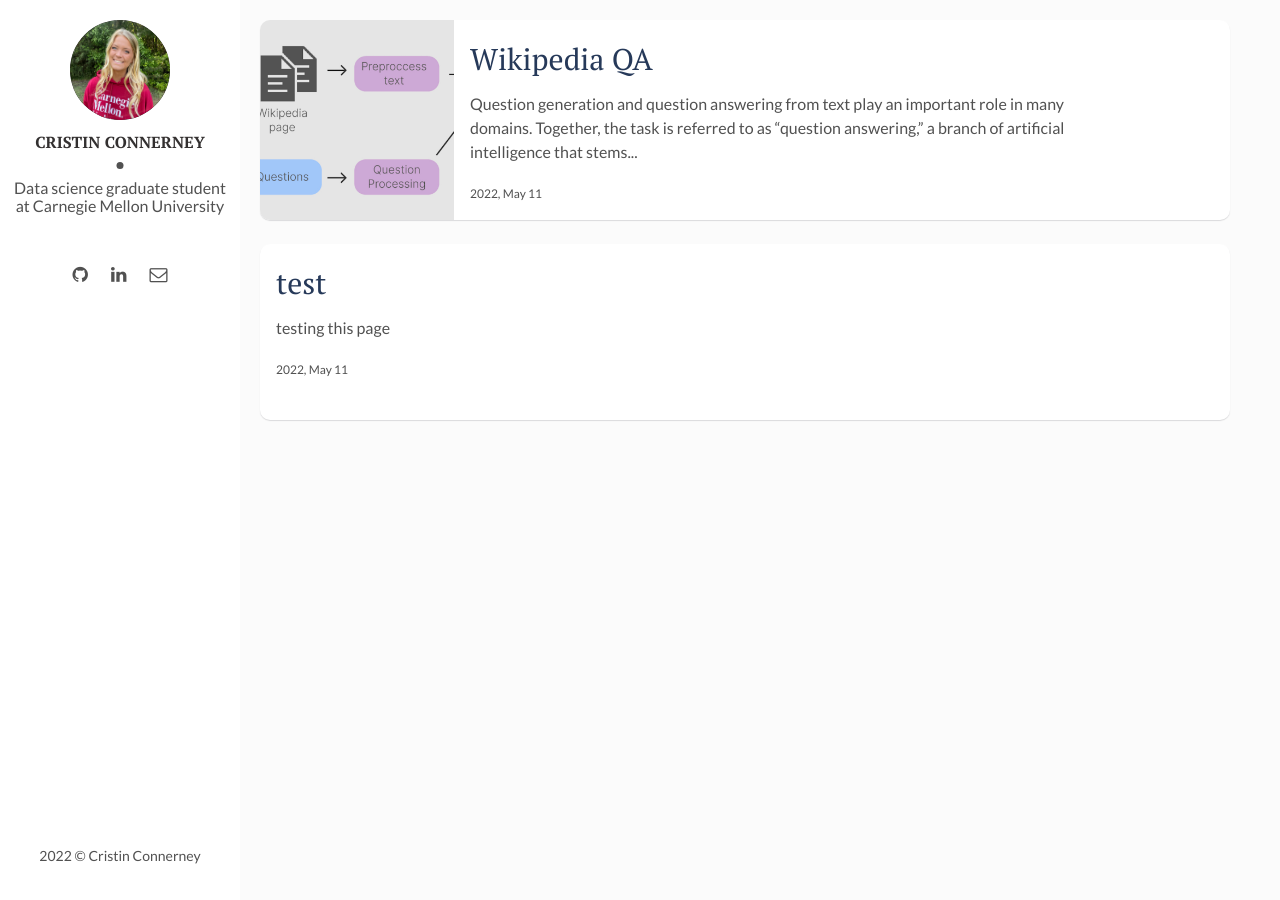
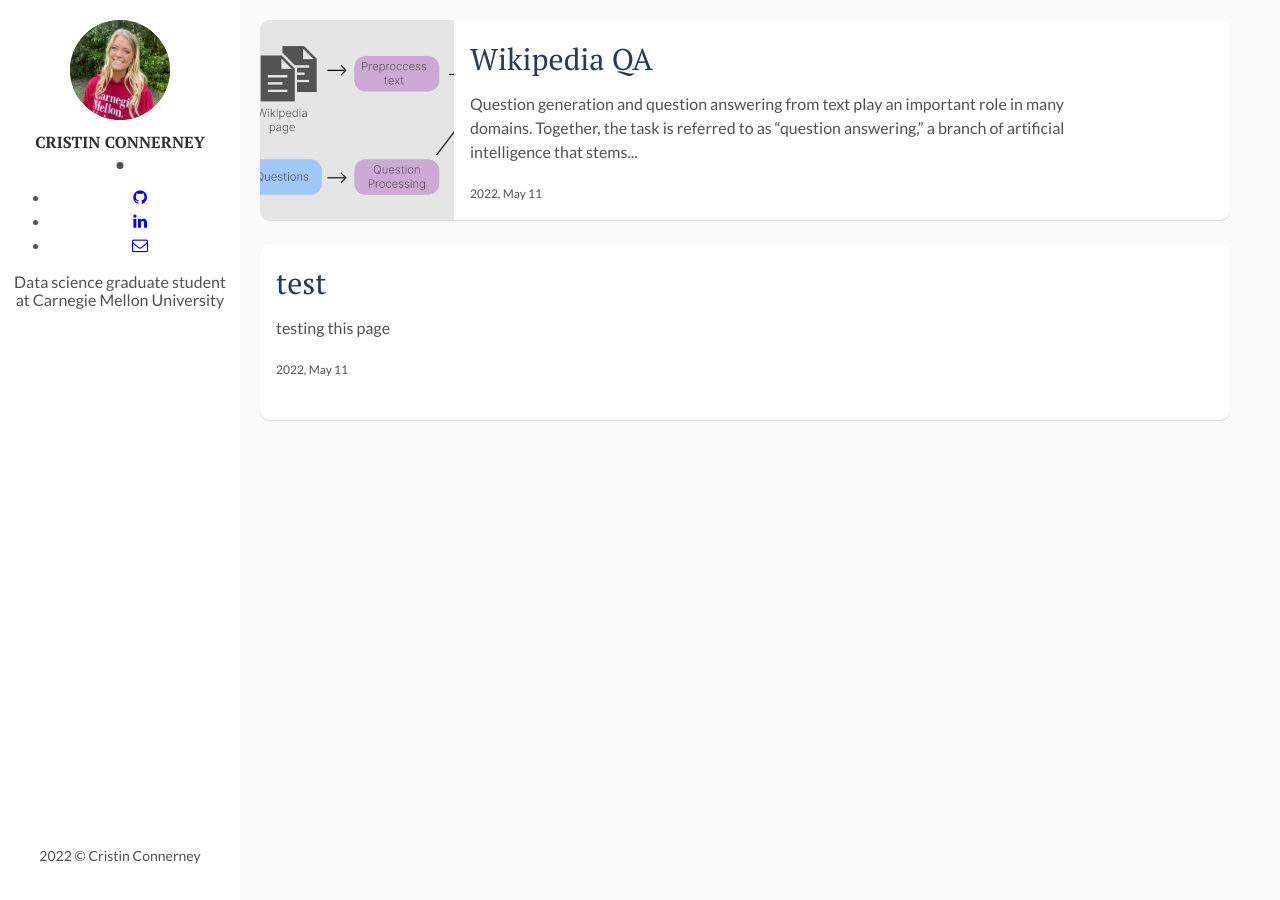
Before and after one commit to Cconnerney/cconnerney.github.io, a Jekyll site: the page built from index.html, in a window 1280 px wide. Built offline with Jekyll 4.4.1, drawn with Linux system fonts in a browser that asks for light colours; the list of posts is cut into pages by our own code.

Commit message:
Update main.html

```diff
--- a/_layouts/main.html
+++ b/_layouts/main.html
@@ -9,9 +9,6 @@ layout: default
         <a href="{{site.baseurl}}/"><img src="{{site.baseurl}}/assets/img/{% if site.author-img %}{{site.author-img}}{% endif %}" alt="{{site.author}}"></a>
       </div>
       <div class="author-name">{{site.author}}</div>
-      <p>{{site.about-author}}</p>
-    </div>
-    <section class="contact">
       <ul>
         {% if site.social-github %}
           <li class="github"><a href="http://github.com/{{site.social-github}}" target="_blank"><i class="fa fa-github"></i></a></li>
@@ -29,6 +26,9 @@ layout: default
           <li class="email"><a href="mailto:example.david@blog.com"><i class="fa fa-envelope-o" aria-hidden="true"></i></a></li>
         {% endif %}
       </ul>
+      <p>{{site.about-author}}</p>
+    </div>
+    <section class="contact">
   </section> <!-- End Section Contact -->
   </header> <!-- End Header -->
   <footer>
```
Lines whose indentation alone changed are shown as unchanged.
